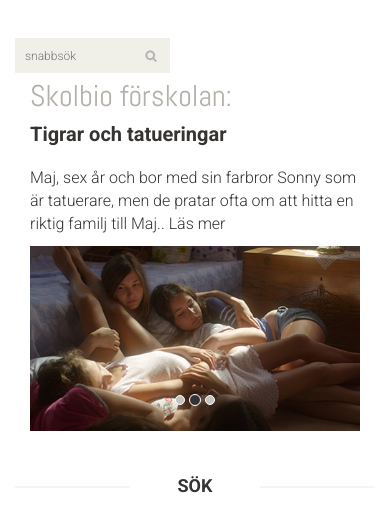
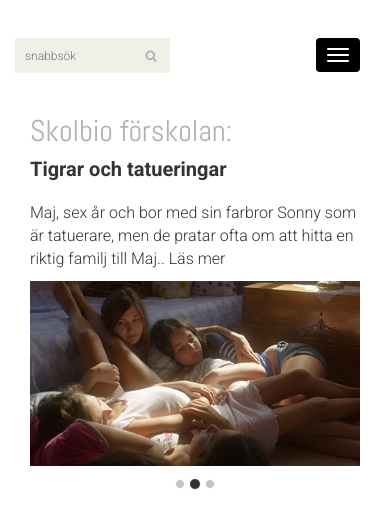
Before and after one commit to andreas-barnensbibliotek/kulturkatalogenpublikCSS, a plain HTML site: page index.html in a window 390 px wide. Shown: the part 329-844 px from the top of the page. Drawn offline with Linux system fonts and the light colour scheme.

Commit message:
170126 fix responsivemenu och responsive slider

```diff
--- /dev/null
+++ b/css/kulturkatalogen.css
@@ -0,0 +1,33 @@
+/* lg */
+@media (min-width: 1200px) {
+
+}
+
+/* md */
+@media (min-width: 992px) and (max-width: 1199px) {
+
+
+}
+
+/* sm */
+@media (min-width: 768px) and (max-width: 991px) {
+   .Search input{
+  	width:100%;
+  }
+}
+
+/* xs */
+@media (max-width: 767px) {
+    .carousel-inner {
+        height: 400px;
+    }
+}
+
+
+/* XS Portrait */
+@media (max-width: 480px) {
+     .carousel-inner {
+        height: 400px;
+    }
+
+}
--- a/css/main.css
+++ b/css/main.css
@@ -2528,3 +2528,8 @@ h2.title {
 .cart_product img{max-width:110px;}
 .cart_product{width:10%;}
 .cart_description{width:80%;}
+
+/* Kulturkatalogen override stuff*/
+.carousel-inner {
+    height: 280px;
+}
--- a/index.html
+++ b/index.html
@@ -13,6 +13,7 @@
     <link href="css/animate.css" rel="stylesheet">
 	<link href="css/main.css" rel="stylesheet">
 	<link href="css/responsive.css" rel="stylesheet">
+    <link href="css/kulturkatalogen.css" rel="stylesheet" />
     <!--[if lt IE 9]>
     <script src="js/html5shiv.js"></script>
     <script src="js/respond.min.js"></script>
@@ -76,6 +77,14 @@
 			<div class="container">
 				<div class="row">
 					<div class="col-sm-9">
+						<div class="navbar-header">
+							<button type="button" class="navbar-toggle" data-toggle="collapse" data-target=".navbar-collapse">
+								<span class="sr-only">Toggle navigation</span>
+								<span class="icon-bar"></span>
+								<span class="icon-bar"></span>
+								<span class="icon-bar"></span>
+							</button>
+						</div>
 						<div class="mainmenu pull-left">
 							<ul class="nav navbar-nav collapse navbar-collapse">
 								<li><a href="index.html" class="active">Hem</a></li>
@@ -355,7 +364,7 @@
 
 				<div class="col-sm-9 padding-right">
 					<div class="features_items"><!--features_items-->
-						<h2 class="title text-center">Akuellt</h2>
+						<h2 class="title text-center">Aktuellt</h2>
                         <div class="col-sm-4">
                             <div class="product-image-wrapper">
                                 <div class="single-products">
```
Also changed, not shown: images/kulturkatalogen/tmplogoKulturkatalogenAdmin_250.png (added).
